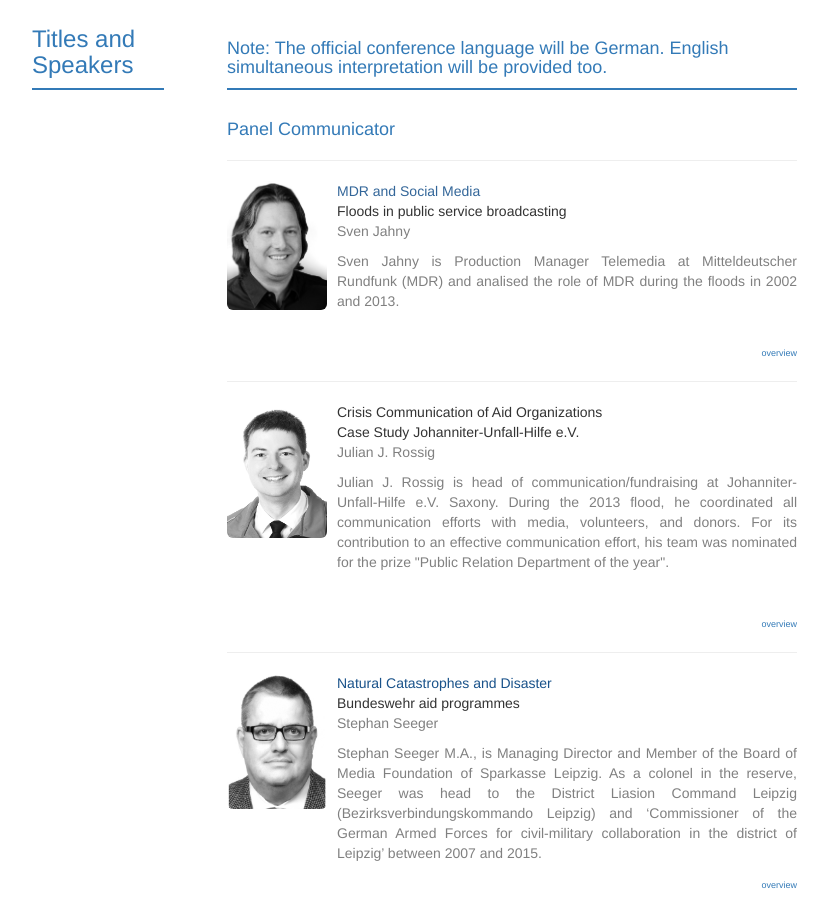
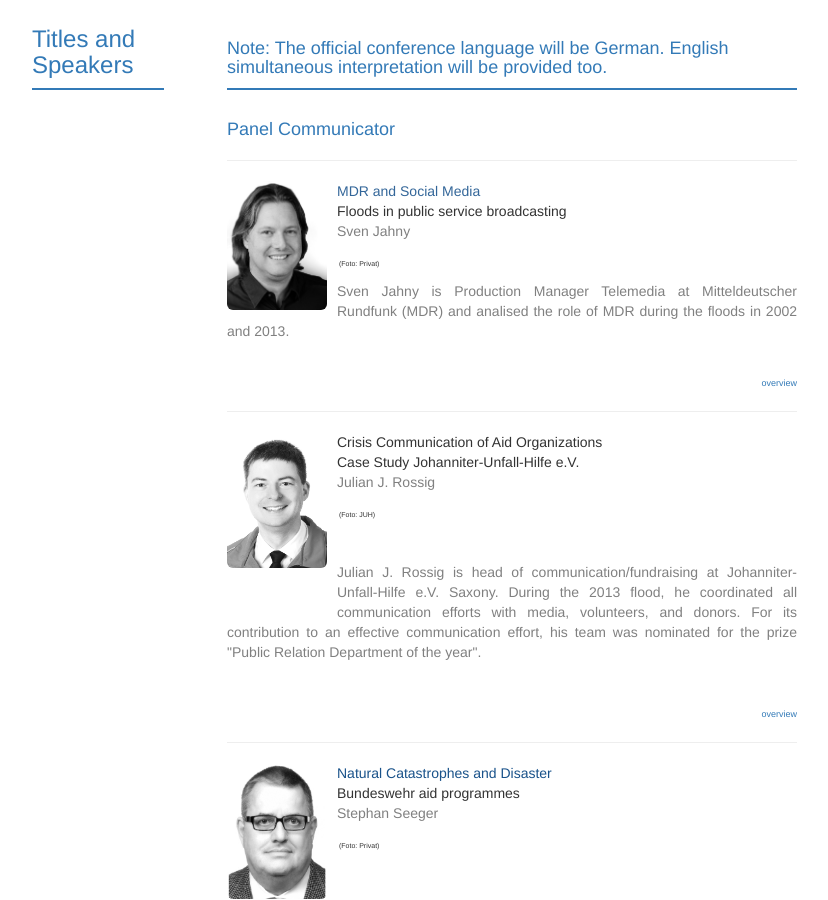
Before and after one commit to susedev/test, a Jekyll site: the page built from titles-and-speakers.html, in a window 1280 px wide and 900 px high, scrolled down 192 px. Shown: the whole window, without its empty margins (38-866 px from the left). Built offline with Jekyll 4.4.1, drawn with Linux system fonts in a browser that asks for light colours; nearby versions of some CDN libraries; some of the changed text lies outside the part shown.

Commit message:
Edit from JekyllCMS

```diff
--- a/titles-and-speakers.html
+++ b/titles-and-speakers.html
@@ -9,9 +9,13 @@ language: en
 <h3>Panel Communicator</h3>
 
 <hr noshade="noshade" size="1" />
-<p><span style="color: #336699;"><a id="Jahny" name="Jahny"></a><img alt="Sven Jahny" class="img-rounded" src="{{ site.base_url }}/media/people/Jahny_hell_300_20.jpg" style="float: left; margin-right: 10px; margin-bottom: 1px; width: 100px; height: 129px;" title="Sven Jahny (Foto: Privat)" /></span><span style="color: #336699;">MDR and Social Media</span><br />
+<p><span style="color: #336699;"><a id="Jahny" name="Jahny"></a><img alt="Sven Jahny" class="img-rounded" src="{{ site.base_url }}/media/people/Jahny_hell_300_20.jpg" style="float: left; margin-right: 10px; margin-bottom: 1px; width: 100px; height: 129px;" title="Sven Jahny (Foto: Privat)" /></span></p>
+
+<p><span style="color: #336699;">MDR and Social Media</span><br />
 Floods in public service broadcasting<br />
 <span style="color:#808080;">Sven Jahny</span></p>
+
+<p><span style="font-size:7px;">&nbsp;</span><span style="font-size:7px;">(Foto: Privat)</span></p>
 
 <p style="text-align: justify;"><span style="color: #808080;">Sven Jahny is Production Manager Telemedia at Mitteldeutscher Rundfunk (MDR) and analised the role of MDR during the floods in 2002 and 2013. &nbsp; </span><br />
 &nbsp;</p>
@@ -25,6 +29,10 @@ Floods in public service broadcasting<br />
 Case Study Johanniter-Unfall-Hilfe e.V.<br />
 <span style="color: #808080;">Julian J. Rossig</span></p>
 
+<p><span style="font-size:7px;">&nbsp;</span><span style="font-size:7px;">(Foto: JUH)</span></p>
+
+<p>&nbsp;</p>
+
 <p style="text-align: justify;"><span style="color: #808080;">Julian J. Rossig is head of communication/fundraising at Johanniter-Unfall-Hilfe e.V. Saxony. During the 2013 flood, he coordinated all communication efforts with media, volunteers, and donors. For its contribution to an effective communication effort, his team was nominated for the prize &quot;Public Relation Department of the year&quot;.</span></p>
 
 <p>&nbsp;</p>
@@ -32,27 +40,47 @@ Case Study Johanniter-Unfall-Hilfe e.V.<br />
 <p style="text-align: right;"><span style="color: #808080;"><span style="font-size: xx-small;"><a href="{{ site.base_url }}/programme.html">overview</a></span> </span></p>
 
 <hr noshade="noshade" size="1" />
-<p><span style="color: #336699;"><a id="Seeger" name="Seeger"></a></span><img alt="Stephan Seeger" class="img-rounded" src="{{ site.base_url }}/media/people/Stephan_Seeger_300_20.jpg" style="float: left; margin-right: 10px; margin-bottom: 50px; width: 100px; height: 136px;" title="Stephan Seeger (Foto:Privat)" /><span style="color:#19528A;">Natural Catastrophes and Disaster</span><br />
+<p><span style="color: #336699;"><a id="Seeger" name="Seeger"></a></span><img alt="Stephan Seeger" class="img-rounded" src="{{ site.base_url }}/media/people/Stephan_Seeger_300_20.jpg" style="float: left; margin-right: 10px; margin-bottom: 50px; width: 100px; height: 136px;" title="Stephan Seeger (Foto:Privat)" /></p>
+
+<p><span style="color:#19528A;">Natural Catastrophes and Disaster</span><br />
 Bundeswehr aid programmes<br />
 <span style="color: #808080;">Stephan Seeger</span></p>
+
+<p><span style="font-size:7px;">&nbsp;</span><span style="font-size:7px;">(Foto: Privat)</span></p>
+
+<p>&nbsp;</p>
+
+<p>&nbsp;</p>
 
 <p style="text-align: justify;"><span style="color:#808080;">Stephan Seeger M.A.,<b> </b>is Managing Director and Member of the Board of Media Foundation of Sparkasse Leipzig. As a colonel in the reserve, Seeger was head to the District Liasion Command Leipzig (Bezirksverbindungskommando Leipzig) and &lsquo;Commissioner of the German Armed Forces for civil-military collaboration in the district of Leipzig&rsquo; between 2007 and 2015. </span></p>
 
 <p style="text-align: right;"><span style="color: #808080;"><span style="font-size: xx-small;"><a href="{{ site.base_url }}/programme.html">overview</a></span> </span></p>
 
 <hr noshade="noshade" size="1" />
-<p><span style="color: #336699;"><a id="Neumann" name="Neumann"></a><img alt="Daniel Neumann" class="img-rounded" src="{{ site.base_url }}/media/people/danielNeumann_SW_300.jpg" style="float: left; margin-right: 10px; margin-bottom: 5px; width: 100px; height: 150px;" title="Daniel Neumann (Foto:Holm Roehner)" />Call to Action</span><br />
+<p><span style="color: #336699;"><a id="Neumann" name="Neumann"></a><img alt="Daniel Neumann" class="img-rounded" src="{{ site.base_url }}/media/people/danielNeumann_SW_300.jpg" style="float: left; margin-right: 10px; margin-bottom: 5px; width: 100px; height: 150px;" title="Daniel Neumann (Foto:Holm Roehner)" /></span></p>
+
+<p><span style="color: #336699;">Call to Action</span><br />
 Civic engagement via &bdquo;Fluthilfe Dresden&ldquo; on facebook<br />
 <span style="color: #808080;">Daniel Neumann</span></p>
+
+<p><span style="font-size:7px;">(Foto: Holm Roehner)</span></p>
+
+<p>&nbsp;</p>
 
 <p style="text-align: justify;"><span style="color: #808080;">Daniel Neumann (27) was co-founder of the Facebook group &bdquo;Fluthilfe Dresden&ldquo; in 2013. Currently, he works as team leader digital marketing at MOPO Sachsen (MOPO24).&nbsp; </span></p>
 
 <p style="text-align: right;"><span style="color: #808080;"><span style="font-size: xx-small;"><a href="{{ site.base_url }}/programme.html">overview</a></span> </span></p>
 
 <hr noshade="noshade" size="1" />
-<p><span style="color: #336699;"><a id="Lowke" name="Lowke"></a></span><img alt="Veronika Lowke" class="img-rounded" src="{{ site.base_url }}/media/people/Lowke_SW_600_20.jpg" style="float: left; margin-right: 10px; margin-bottom: 5px; width: 100px; height: 130px;" title="Veronika Lowke (Foto:Privat)" /><span style="color:#19528A;">Disaster Control 2.0</span><br />
+<p><span style="color: #336699;"><a id="Lowke" name="Lowke"></a></span><img alt="Veronika Lowke" class="img-rounded" src="{{ site.base_url }}/media/people/Lowke_SW_600_20.jpg" style="float: left; margin-right: 10px; margin-bottom: 5px; width: 100px; height: 130px;" title="Veronika Lowke (Foto:Privat)" /></p>
+
+<p><span style="color:#19528A;">Disaster Control 2.0</span><br />
 Spontaneous voluntary support during the flood<br />
 <span style="color: #808080;">Veronika Lowke</span></p>
+
+<p><span style="font-size:7px;">&nbsp;</span><span style="font-size:7px;">(Foto: Privat)</span></p>
+
+<p>&nbsp;</p>
 
 <p style="text-align: justify;"><span style="color: #808080;">Veronika Lowke is Deputy Director of the Association of Saxon Counties, where she is responsible for civil protection among others. As expert she was delegated to Flood Rebuilding Staff of S&auml;chsische Staatskanzlei from June until September 2013.</span></p>
 
@@ -64,9 +92,13 @@ Spontaneous voluntary support during the flood<br />
 <h3>Panel Analysis</h3>
 
 <hr noshade="noshade" size="1" />
-<p><span style="color: #336699;"><a id="Kirchbach" name="Kirchbach"></a>S</span><img alt="Hans-Peter von Kirchbach" class="img-rounded" src="{{ site.base_url }}/media/people/Kirchbach_heller.jpg" style="float: left; margin-right: 10px; margin-bottom: 5px; width: 100px; height: 136px;" title="Hans-Peter von Kirchbach (Foto:JUH)" /><span style="color:#19528A;">tate and Municipalities under pressure</span><br />
+<p><span style="color: #336699;"><a id="Kirchbach" name="Kirchbach"></a> S</span><img alt="Hans-Peter von Kirchbach" class="img-rounded" src="{{ site.base_url }}/media/people/Kirchbach_heller.jpg" style="float: left; margin-right: 10px; margin-bottom: 5px; width: 100px; height: 136px;" title="Hans-Peter von Kirchbach (Foto:JUH)" /><span style="color:#19528A;">tate and Municipalities under pressure</span><br />
 Retrospective analysis<br />
 <span style="color: #808080;">Hans-Peter von Kirchbach</span></p>
+
+<p>&nbsp;</p>
+
+<p><span style="font-size:7px;">&nbsp;</span><span style="font-size:7px;">(Foto: JUH)</span></p>
 
 <p>&nbsp;</p>
 
@@ -75,35 +107,57 @@ Retrospective analysis<br />
 <p style="text-align: right;"><span style="color: #808080;"><span style="font-size: xx-small;"><a href="{{ site.base_url }}/programme.html">overview</a></span> </span></p>
 
 <hr noshade="noshade" size="1" />
-<p><span style="color: #336699;"><a id="Kuhlicke" name="Kuhlicke"></a><img alt="Dr. Christian Kuhlicke" class="img-rounded" src="{{ site.base_url }}/media/people/Kuhlicke_300_20.jpg" style="float: left; margin-right: 10px; margin-bottom: 50px; width: 100px; height: 136px;" title="Dr. Christian Kuhlicke (Foto: Privat)" /></span><span style="color:#19528A;">To inform and to participate?</span><br />
+<p><span style="color: #336699;"><a id="Kuhlicke" name="Kuhlicke"></a><img alt="Dr. Christian Kuhlicke" class="img-rounded" src="{{ site.base_url }}/media/people/Kuhlicke_300_20.jpg" style="float: left; margin-right: 10px; margin-bottom: 50px; width: 100px; height: 136px;" title="Dr. Christian Kuhlicke (Foto: Privat)" /></span></p>
+
+<p><span style="color:#19528A;">To inform and to participate?</span><br />
 Crisis Communication during flood disasters - old structures and new challenges<br />
 <span style="color: #808080;">Dr. Christian Kuhlicke</span></p>
+
+<p><span style="font-size:7px;">&nbsp;</span><span style="font-size:7px;">(Foto: Privat)</span></p>
+
+<p>&nbsp;</p>
+
+<p>&nbsp;</p>
 
 <p style="text-align: justify;"><span style="color:#808080;">Dr. Christian Kuhlicke is Senior Researcher at the Department of Urban and Environmental Sociology at the Helmholtz Centre for Environmental Research (UFZ). He investigates the meaning of communication between institutions and public during the floods of 2002 and 2013.</span></p>
 
 <p style="text-align: right;"><span style="color: #808080;"><span style="font-size: xx-small;"><a href="{{ site.base_url }}/programme.html">overview</a></span> </span></p>
 
 <hr noshade="noshade" size="1" />
-<p><span style="color: #336699;"><a id="Danhelka" name="Danhelka"></a><img alt="Dr. Jan Daňhelka" class="img-rounded" src="{{ site.base_url }}/media/people/Foto2015.jpg" style="float: left; margin-right: 10px; margin-bottom: 5px; width: 100px; height: 129px;" title="Dr. Jan Daňhelka (Foto: Privat)" /></span><span style="color:#19528A;">Information Systems and Data Exchange between Czech and Saxon Institutions</span><br />
+<p><span style="color: #336699;"><a id="Danhelka" name="Danhelka"></a><img alt="Dr. Jan Daňhelka" class="img-rounded" src="{{ site.base_url }}/media/people/Foto2015.jpg" style="float: left; margin-right: 10px; margin-bottom: 5px; width: 100px; height: 129px;" title="Dr. Jan Daňhelka (Foto: Privat)" /></span></p>
+
+<p><span style="color:#19528A;">Information Systems and Data Exchange between Czech and Saxon Institutions</span><br />
 <span style="color: #808080;">Dr. Jan Daňhelka</span></p>
+
+<p><span style="font-size:7px;">&nbsp;</span><span style="font-size:7px;">(Foto: Privat)</span></p>
+
+<p>&nbsp;</p>
 
 <p style="text-align: justify;"><span style="color:#808080;">Dr. Jan Daňhelka worked as hydrologist forecaster of the Czech Hydrometeorological Institute (CHMI). Currently, he works as a director deputy and a head of hydrology division of the CHMI responsible for operation of the national hydrological service. He is a chair of the Czech National Committee for Hydrology and a member of Advisory Working Group of the WMO Commission for Hydrology.</span></p>
 
 <p style="text-align: right;"><span style="color: #808080;"><span style="font-size: xx-small;"><a href="{{ site.base_url }}/programme.html">overview</a></span> </span></p>
 
 <hr noshade="noshade" size="1" />
-<p><span style="color: #336699;"><img alt="Prof. Gerhard Heyer" class="img-rounded" src="{{ site.base_url }}/media/people/Gerhard_300.jpg" style="float: left; margin-right: 10px; margin-bottom: 5px; width: 100px; height: 136px;" title="Prof. Gerhard Heyer (Foto: Privat)" />Sl&aacute;nd&aacute;il</span><br />
+<p><span style="color: #336699;"><img alt="Prof. Gerhard Heyer" class="img-rounded" src="{{ site.base_url }}/media/people/Gerhard_300.jpg" style="float: left; margin-right: 10px; margin-bottom: 5px; width: 100px; height: 136px;" title="Prof. Gerhard Heyer (Foto: Privat)" /></span></p>
+
+<p><span style="color: #336699;"><a id="Heyer" name="Heyer"></a>Sl&aacute;nd&aacute;il</span><br />
 A european security system for language and image analysis<br />
 <span style="color: #808080;">Prof. Gerhard Heyer</span></p>
+
+<p><span style="font-size:7px;">&nbsp;</span><span style="font-size:7px;">(Foto: Privat)</span></p>
 
 <p style="text-align: justify;"><span style="color:#808080;">Gerhard Heyer holds the Chair on Natural Language Processing at the Computer Science Department of the University of Leipzig since 1994. He also works as one of the directors of&nbsp; the Institute for Applied Informatics (INFAI), which is an adjunct institute of the University of Leipzig. His field of interest is focused on automatic processing of natural language text with applications in the area of text mining, information retrieval and search as well as knowledge management.</span></p>
 
 <p style="text-align: right;"><span style="color: #808080;"><span style="font-size: xx-small;"><a href="{{ site.base_url }}/programme.html">overview</a></span> </span></p>
 
 <hr noshade="noshade" size="1" />
-<p><span style="color: #336699;"><a id="Musacchio" name="Musacchio"></a><img alt="Prof. Maria Teresa Musacchio" class="img-rounded" src="{{ site.base_url }}/media/people/musacchio_127_20.jpg" style="float: left; margin-right: 10px; margin-bottom: 5px; width: 100px; height: 112px;" title=" Maria Teresa Musacchio (Foto: Privat)" /></span><span style="color:#19528A;">Terminology in Specialised Communication and Social Media</span><br />
+<p><span style="color: #336699;"><a id="Musacchio" name="Musacchio"></a><img alt="Prof. Maria Teresa Musacchio" class="img-rounded" src="{{ site.base_url }}/media/people/musacchio_127_20.jpg" style="float: left; margin-right: 10px; margin-bottom: 5px; width: 100px; height: 112px;" title=" Maria Teresa Musacchio (Foto: Privat)" /></span></p>
+
+<p><span style="color:#19528A;">Terminology in Specialised Communication and Social Media</span><br />
 An overview focussing on natural disasters or flood disasters<br />
 <span style="color: #808080;">Prof. Maria Teresa Musacchio</span></p>
+
+<p><span style="font-size:7px;">&nbsp;</span><span style="font-size:7px;">(Foto: Privat)</span></p>
 
 <p style="text-align: justify;"><span style="color:#808080;">Maria Teresa Musacchio is an expert in special languages, specialist translation and terminology and researcher in corpus linguistics and intercultural communication with a focus on intercultural communication and public communication of science. She has been associate professor of English Linguistics, Translation and Terminology since 2002.</span></p>
 
```
